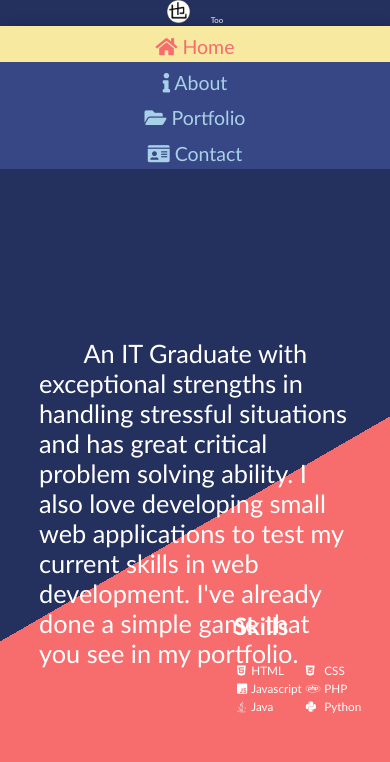
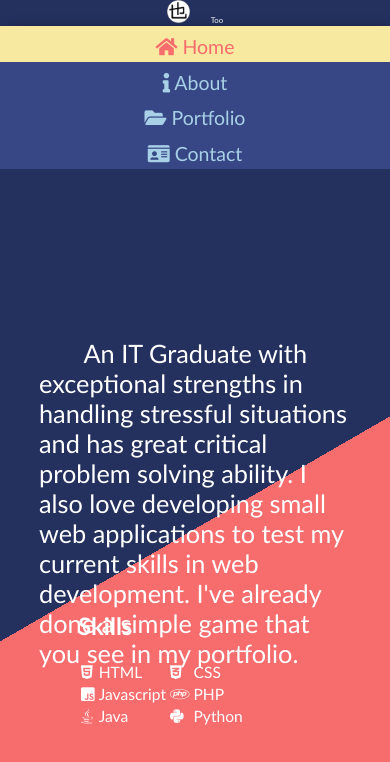
Before and after one commit to naseGaming/my-portfolio, a React (Create React App) app: page /my-portfolio/About in a window 390 px wide. Shown: the top 762 px of the page. Built offline with nearby package versions, Linux system fonts and the light colour scheme.

Commit message:
Update About.css
fixed overwritten css styles

```diff
--- a/src/components/About.css
+++ b/src/components/About.css
@@ -31,6 +31,19 @@
 	font-size: 2vw;
 }
 
+@media only screen and (max-width: 800px) {
+
+	#about-content-right{
+		width: 20vw;
+		margin-left: 60vw;
+		margin-right: 20vw;
+	}
+
+	#about-content-right table{
+		font-size: 3vw;
+	}
+}
+
 @media only screen and (max-width: 600px) {
 	#about-content{
 		margin-top: 10vh;
@@ -54,16 +67,3 @@
 		font-size: 4vw;
 	}
 }
-
-@media only screen and (max-width: 800px) {
-
-	#about-content-right{
-		width: 20vw;
-		margin-left: 60vw;
-		margin-right: 20vw;
-	}
-
-	#about-content-right table{
-		font-size: 3vw;
-	}
-}
```
